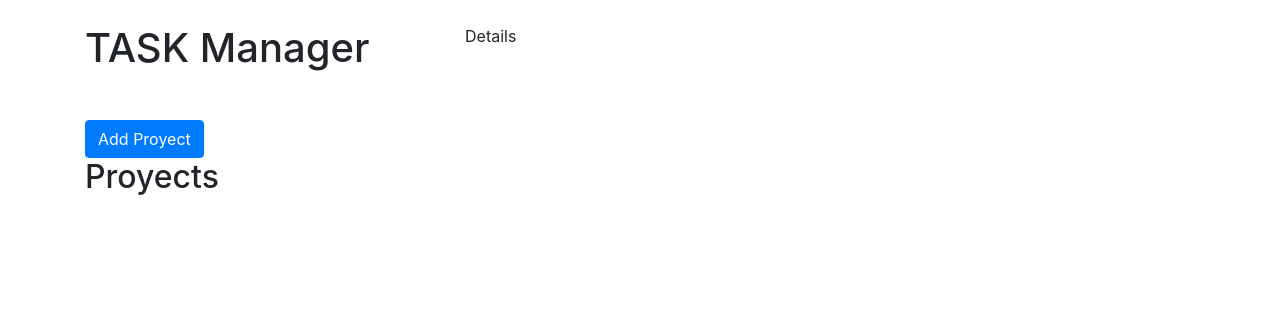
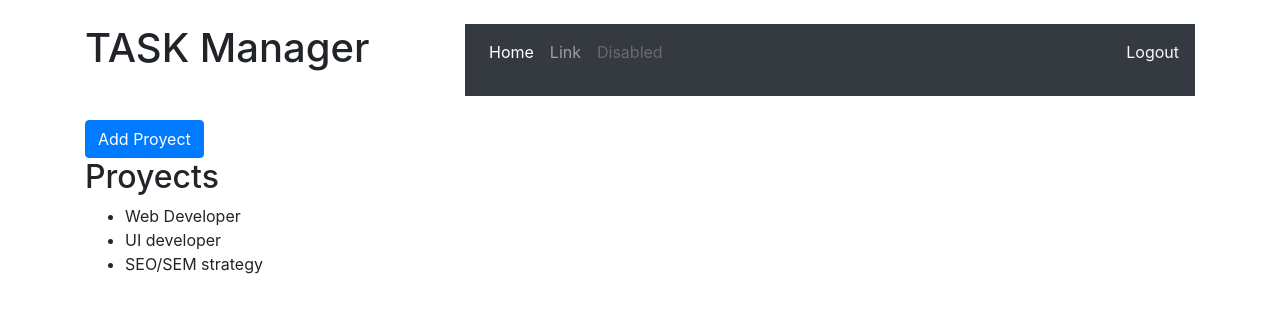
Before and after one commit to jmvaliente/Task-Manager, a React (Create React App) app: page /proyects in a window 1280 px wide. Shown: the top 312 px of the page. Built offline with nearby package versions, Linux system fonts and the light colour scheme.

Commit message:
Proyects list - Navbar

```diff
--- /dev/null
+++ b/src/components/layout/Navbar.js
@@ -0,0 +1,31 @@
+import React from 'react'
+
+const Navbar = () => {
+    return(
+
+        <nav className="navbar navbar-expand-lg navbar-dark bg-dark">
+
+
+
+                <div className="collapse navbar-collapse" id="navbarTogglerDemo03">
+                    <ul className="navbar-nav mr-auto mt-2 mt-lg-0">
+                    <li className="nav-item active">
+                        <p className="nav-link">Home <span className="sr-only">(current)</span></p>
+                    </li>
+                    <li className="nav-item">
+                        <p className="nav-link">Link</p>
+                    </li>
+                    <li className="nav-item">
+                        <p className="nav-link disabled">Disabled</p>
+                    </li>
+                    </ul>
+
+                    <p className="text-light">Logout</p>
+
+            </div>
+        </nav>
+
+    )
+}
+
+export default Navbar
--- /dev/null
+++ b/src/components/proyect/ListProyects.js
@@ -0,0 +1,21 @@
+import React, { useState } from 'react'
+import ProyectList from './ProyectList'
+
+const ListProyects = () =>{
+
+    const [state, setState] = useState([
+        {name: 'Web Developer'},
+        {name: 'UI developer'},
+        {name: 'SEO/SEM strategy'}
+    ])
+
+    return(
+        <ul>
+            {state.map(el => (
+                <ProyectList proyect = {el}/>
+            ))}
+        </ul>
+    )
+}
+
+export default ListProyects
--- /dev/null
+++ b/src/components/proyect/ProyectList.js
@@ -0,0 +1,11 @@
+import React from 'react'
+
+const ProyectList = ({proyect}) =>{
+    return(
+        <li>
+            {proyect.name}
+        </li>
+    )
+}
+
+export default ProyectList
--- a/src/components/proyect/Proyects.js
+++ b/src/components/proyect/Proyects.js
@@ -1,5 +1,7 @@
 import React from 'react'
 import Sidebar from '../layout/Sidebar'
+import ListProyects from './ListProyects'
+import Navbar from '../layout/Navbar'
 
 const Proyects = () =>{
     return(
@@ -8,9 +10,10 @@ const Proyects = () =>{
                 <div className="col-4 mt-4">
                     <Sidebar/>
                     <h2>Proyects</h2>
+                    <ListProyects/>
                 </div>
                 <div className="col-8 mt-4">
-                    Details
+                    <Navbar/>
                 </div>
             </div>
         </div>
```
